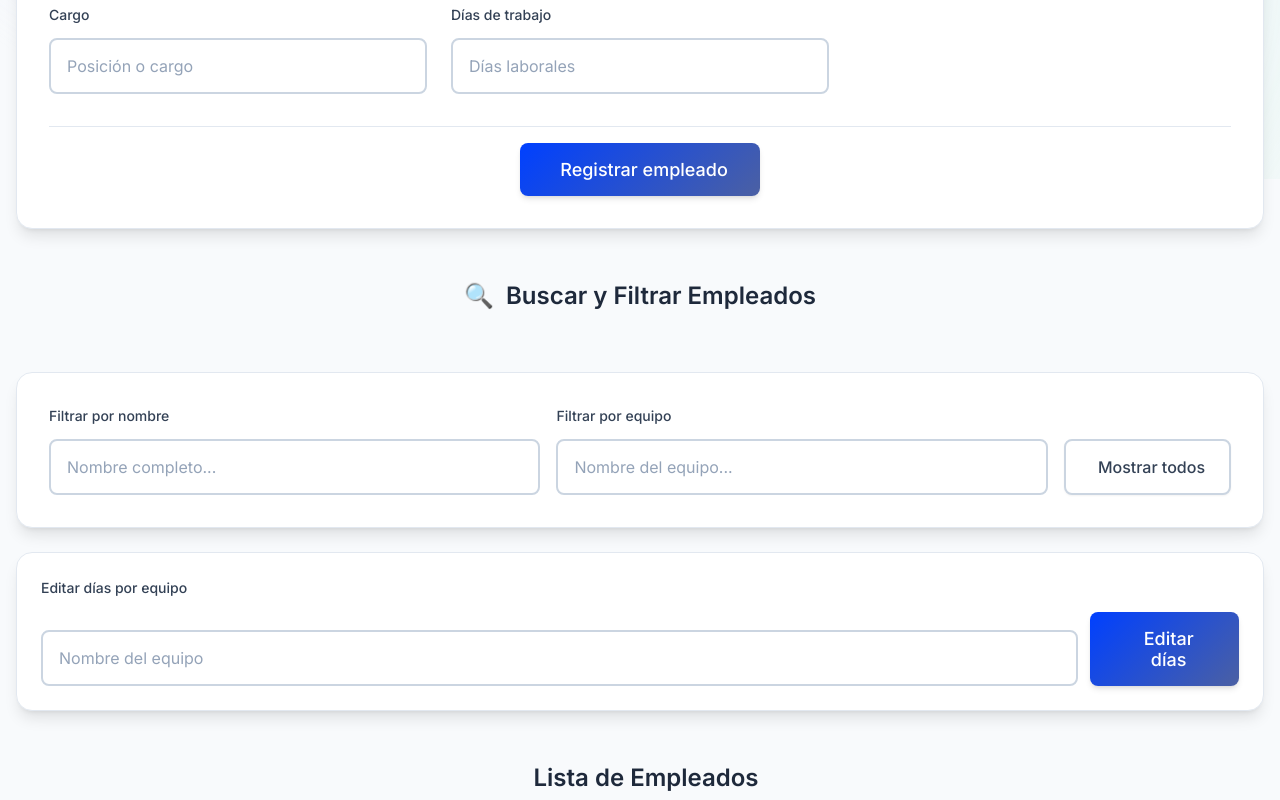
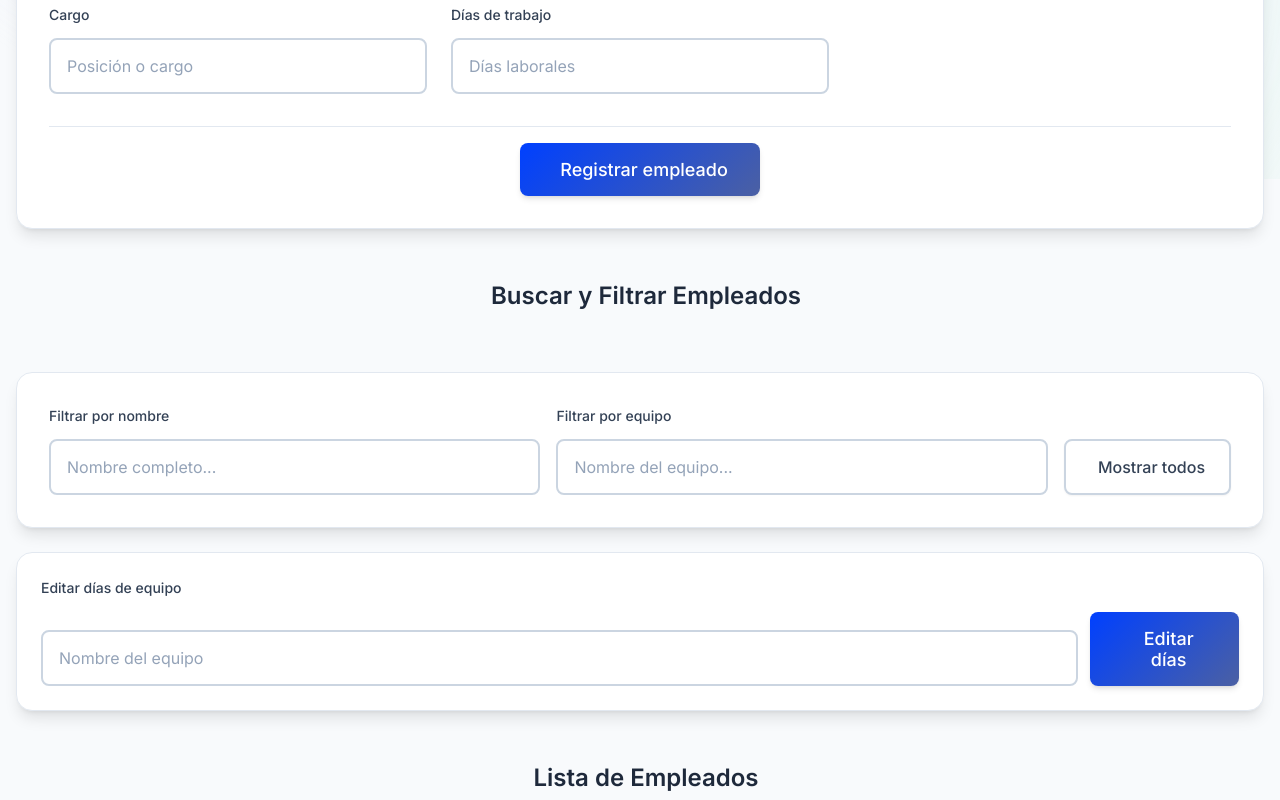
Before and after one commit to santy0925/cronogramaDBsupabase, a plain HTML site: page index.html in a window 1280 px wide. Shown: the part 621-1421 px from the top of the page. Drawn offline with nearby package versions, Linux system fonts and the light colour scheme.

Commit message:
arreglos

```diff
--- a/index.html
+++ b/index.html
@@ -88,7 +88,7 @@
     <section class="search-section">
       <div class="section-header">
         <h2>
-          <span class="section-icon">🔍</span>
+          <span class="section-icon"></span>
           Buscar y Filtrar Empleados
         </h2>
       </div>
@@ -111,7 +111,7 @@
       </div>
       <div class="edit-team-days-section">
         <div class="input-group">
-          <label for="edit-equipo-dias">Editar días por equipo</label>
+          <label for="edit-equipo-dias">Editar días de equipo</label>
           <div class="edit-team-controls">
             <input type="text" id="edit-equipo-dias" placeholder="Nombre del equipo" />
             <button onclick="promptEditTeamDays()" class="btn-primary">
```
